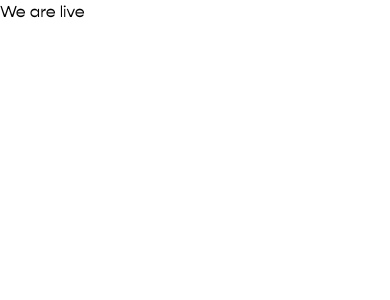
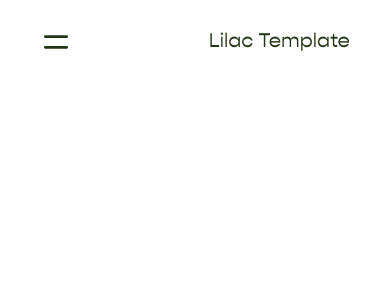
Before and after one commit to MinhajurRahman27/Grow-My-Therapy--practical-Assignment, a Next.js app: page / in a window 390 px wide. Shown: the top 300 px of the page. Built offline with nearby package versions, Linux system fonts and the light colour scheme.

Commit message:
Responsive navbar added

```diff
--- a/package.json
+++ b/package.json
@@ -9,9 +9,11 @@
     "lint": "eslint"
   },
   "dependencies": {
+    "daisyui": "^5.5.17",
     "next": "16.1.6",
     "react": "19.2.3",
-    "react-dom": "19.2.3"
+    "react-dom": "19.2.3",
+    "react-icons": "^5.5.0"
   },
   "devDependencies": {
     "@tailwindcss/postcss": "^4",
--- /dev/null
+++ b/src/app/Components/Navbar.jsx
@@ -0,0 +1,69 @@
+"use client";
+import Link from "next/link";
+import React, { useState } from "react";
+import { IoCloseOutline } from "react-icons/io5";
+import { TbMenu } from "react-icons/tb";
+
+const Navbar = () => {
+  const [onMenu, setOnMenu] = useState(false);
+
+  return (
+    <>
+      <div className="flex items-center justify-between px-10 text-primary py-6 md:py-5 relative z-50 ">
+        {/* Left */}
+        <div className="flex items-center h-8 ">
+          <button
+            onClick={() => setOnMenu(!onMenu)}
+            className="relative w-8 h-8 md:hidden  pb-7"
+          >
+            <TbMenu
+              className={`absolute text-[32px] transition-all duration-300
+          ${onMenu ? "opacity-0 rotate-90 scale-75" : "opacity-100"}
+        `}
+            />
+            <IoCloseOutline
+              className={`absolute text-[32px] transition-all duration-300
+          ${onMenu ? "opacity-100" : "opacity-0"}
+        `}
+            />
+          </button>
+
+          <h1 className="font-semibold hidden md:block text-[32px] ml-4">
+            <Link href="/">Lilac Template</Link>
+          </h1>
+        </div>
+
+        {/* Right */}
+        <div className="flex items-center h-8">
+          <h3 className="md:hidden text-[20px] leading-none">
+            <Link href="/">Lilac Template</Link>
+          </h3>
+
+          <div className="hidden md:flex text-[20px]">
+            <Link href="/" className="mr-10">
+              Blog
+            </Link>
+            <Link href="/">Contact</Link>
+          </div>
+        </div>
+      </div>
+
+      <div
+        className={`fixed top-0 left-0 w-full h-screen bg-white text-primary
+        flex flex-col items-center justify-center gap-10 text-2xl
+        transition-all duration-500 ease-in-out
+        ${onMenu ? "translate-y-0 opacity-100" : "-translate-y-full opacity-0"}
+        md:hidden`}
+      >
+        <Link href="/" onClick={() => setOnMenu(false)}>
+          Blog
+        </Link>
+        <Link href="/" onClick={() => setOnMenu(false)}>
+          Contact
+        </Link>
+      </div>
+    </>
+  );
+};
+
+export default Navbar;
--- a/src/app/globals.css
+++ b/src/app/globals.css
@@ -1 +1,9 @@
 @import "tailwindcss";
+@plugin "daisyui";
+
+@plugin "daisyui/theme" {
+  name: "light";
+  default: true;
+  --color-primary: #223614;
+  --color-secondary:white;
+}
--- a/src/app/page.jsx
+++ b/src/app/page.jsx
@@ -1,5 +1,10 @@
 import Image from "next/image";
+import Navbar from "./Components/Navbar";
 
 export default function Home() {
-  return <div>We are live</div>;
+  return <div>
+    <header>
+      <Navbar></Navbar>
+    </header>
+  </div>;
 }
```
Also changed, not shown: 1 other file (tests, documents, lock files or other folders).
